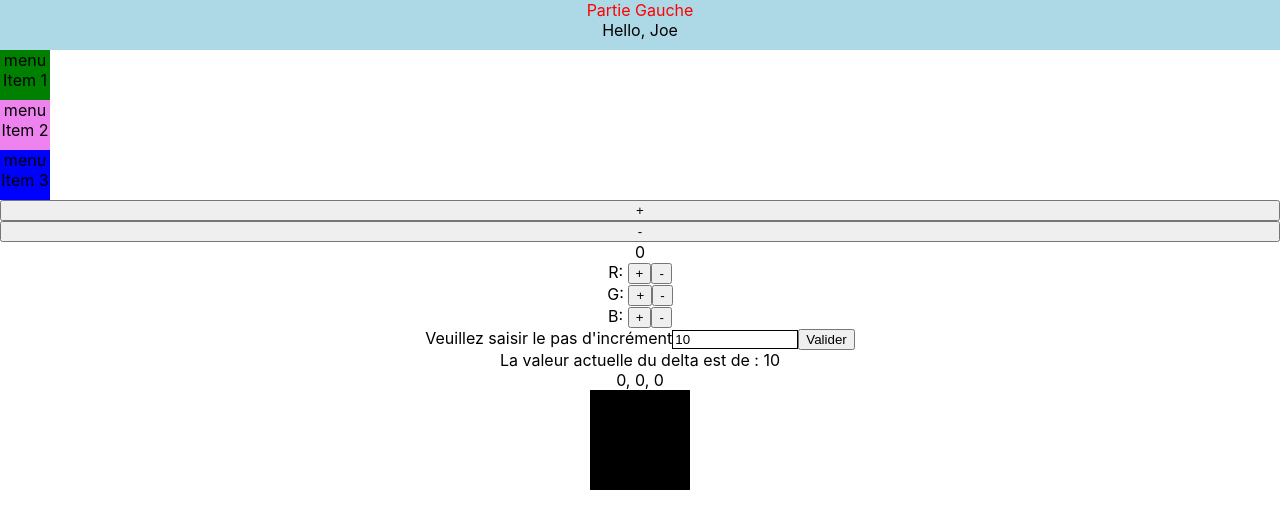
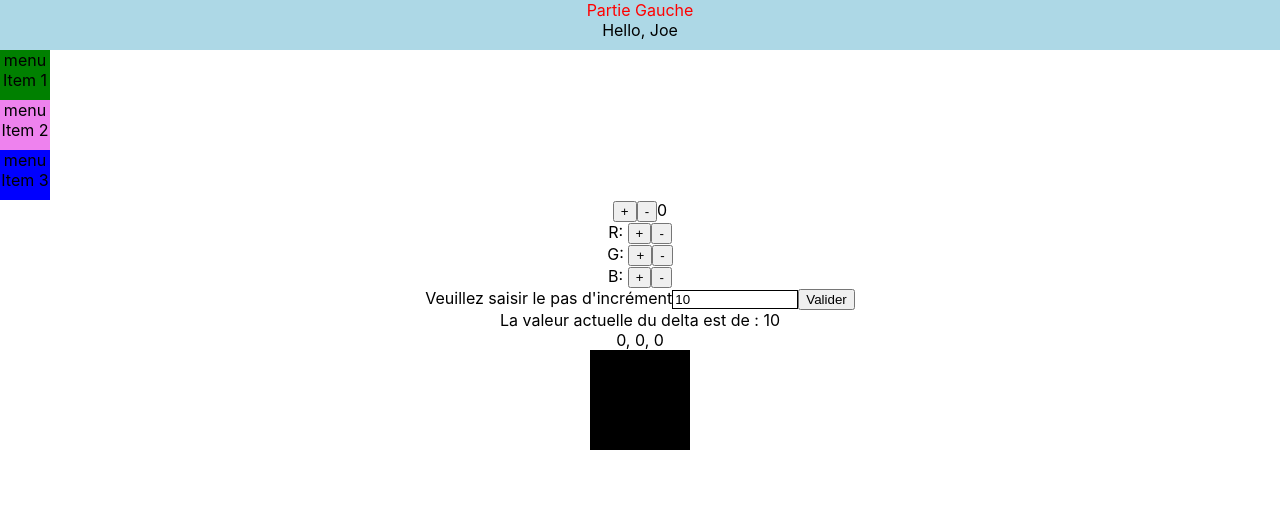
Before and after one commit to kamelkeb/20210607-CDA-2021-1-React, a React (Create React App) app: page / in a window 1280 px wide. Shown: the top 528 px of the page. Built offline with nearby package versions, Linux system fonts and the light colour scheme.

Commit message:
version matinée vendredi

```diff
--- a/src/App.css
+++ b/src/App.css
@@ -23,9 +23,6 @@
   font-size: calc(10px + 2vmin);
 }
 
-.App-link {
-}
-
 @keyframes App-logo-spin {
   from {
     transform: rotate(0deg);
--- a/src/Compteur/Compteur.js
+++ b/src/Compteur/Compteur.js
@@ -1,16 +1,17 @@
 import React from "react";
 import { useState } from "react";
+
 function Compteur() {
   const [compteur, setCompteur] = useState(0);
 
   const incrementHandler = () => setCompteur((compteur) => compteur + 1);
   const decrementHandler = () => setCompteur((compteur) => compteur - 1);
   return (
-    <>
+    <div>
       <button onClick={incrementHandler}>+</button>
       <button onClick={decrementHandler}>-</button>
       <span>{compteur}</span>
-    </>
+    </div>
   );
 }
 
```
